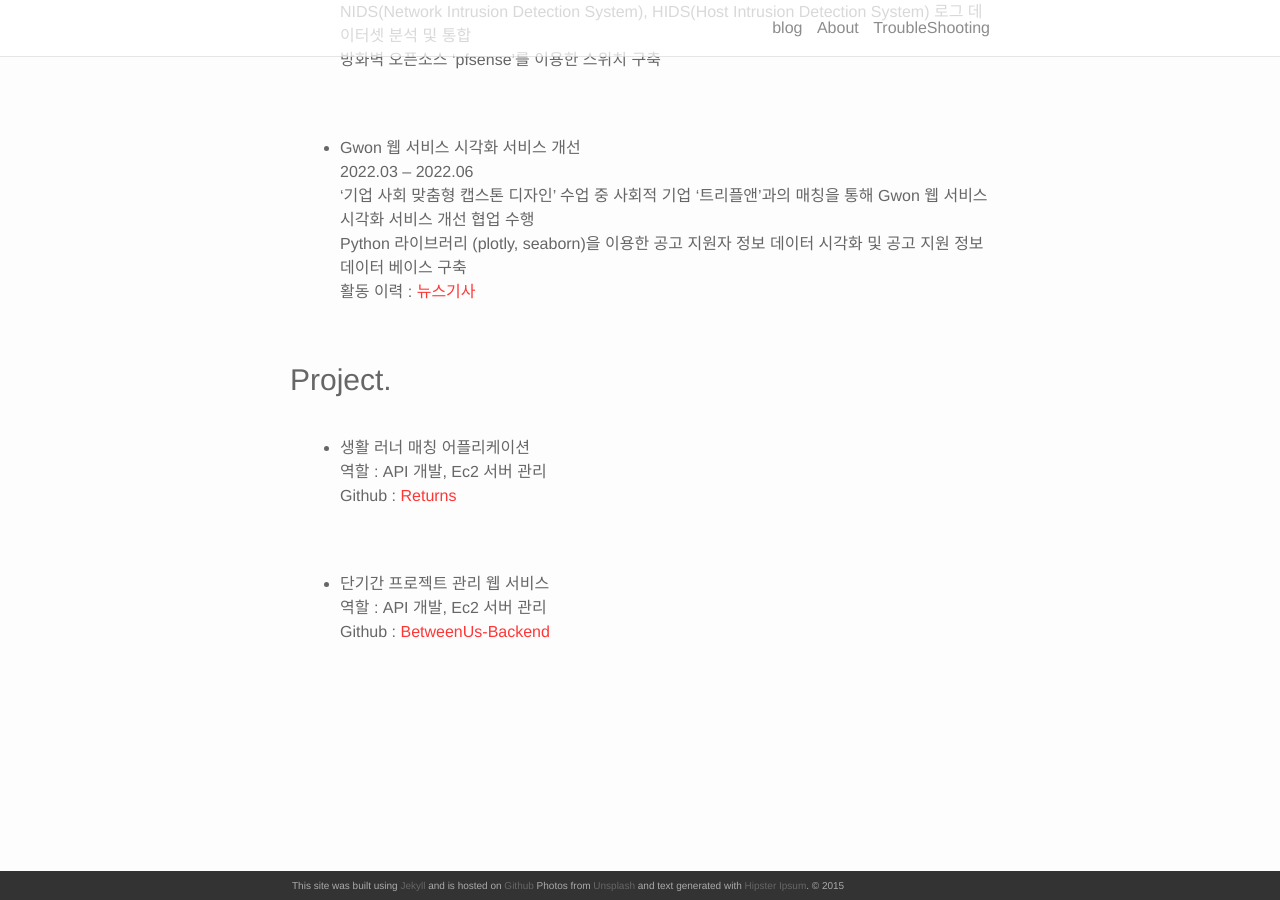
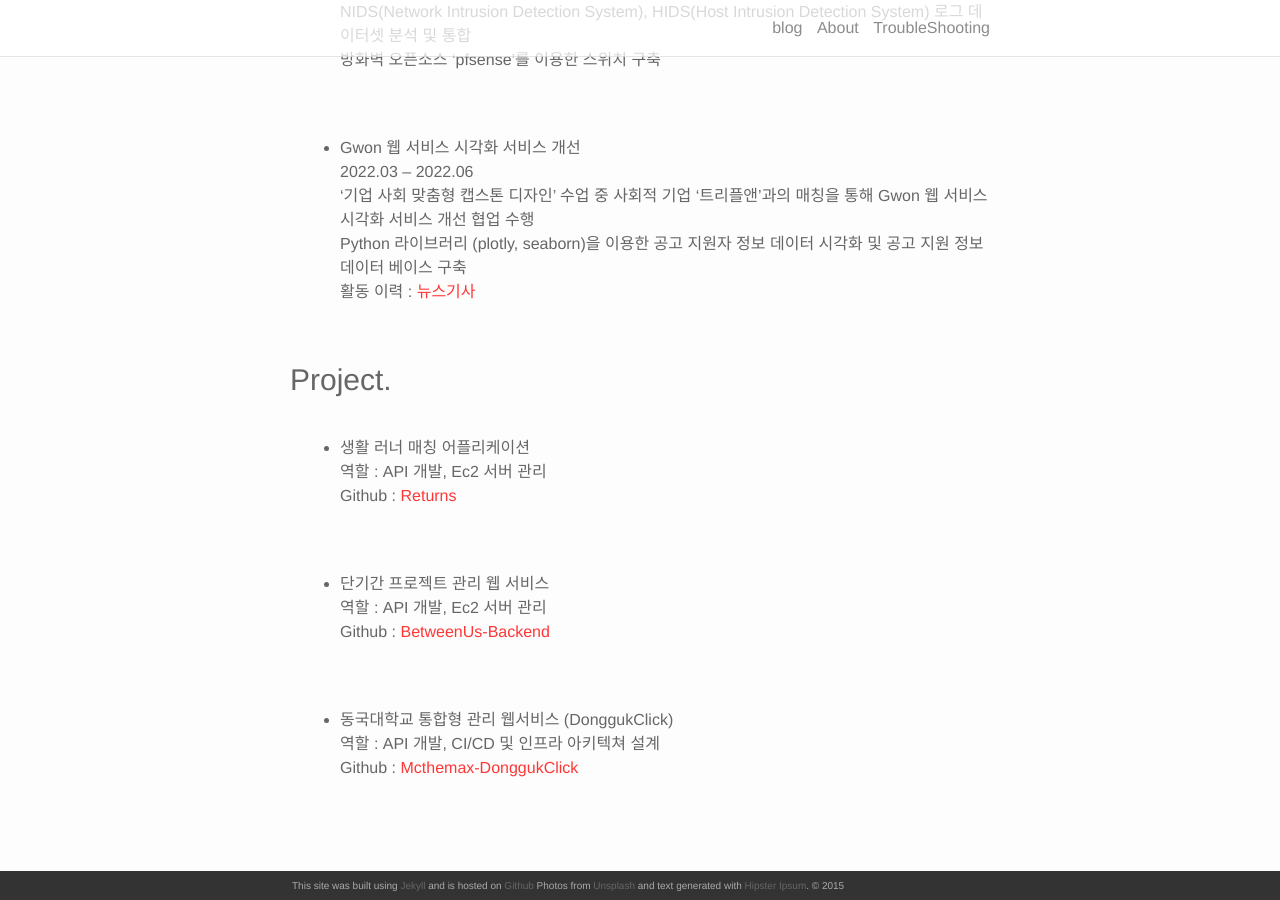
Before and after one commit to kwan2/kwan2.github.io, a Jekyll site: the page built from about.md, in a window 1280 px wide and 900 px high, scrolled down 974 px. Built offline with Jekyll 4.4.1, drawn with Linux system fonts in a browser that asks for light colours; nearby versions of some CDN libraries.

Commit message:
feat: 동국클릭 프로젝트 내용 추가

```diff
--- a/about.md
+++ b/about.md
@@ -59,3 +59,9 @@ permalink: /about/
 - 단기간 프로젝트 관리 웹 서비스 <br/>
 	역할 : API 개발, Ec2 서버 관리 <br/>
 	Github : [BetweenUs-Backend](https://github.com/kwan2/BetweenUs-Backend)
+
+<Br/>
+
+- 동국대학교 통합형 관리 웹서비스 (DonggukClick)<br/>
+	역할 : API 개발, CI/CD 및 인프라 아키텍쳐 설계 <br/>
+	Github : [Mcthemax-DonggukClick](https://github.com/kwan2/2023-1-OSSProj-M.C.theMax-7)
```
